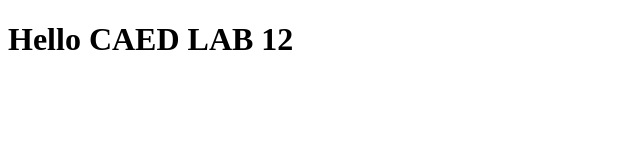
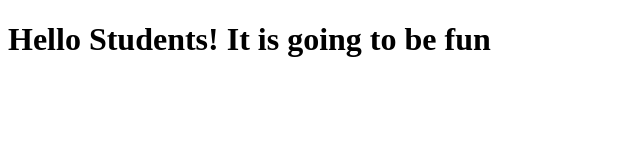
Before and after one commit to damnfarooq/caed-lab12, a plain HTML site: page web1/index.html in a window 1280 px wide. Shown: the whole page, without its empty margins (0-640 px from the left). Drawn offline with Linux system fonts and the light colour scheme.

Commit message:
Small changes to page content

```diff
--- a/web1/index.html
+++ b/web1/index.html
@@ -1,9 +1,9 @@
 <!DOCTYPE html>
 <html>
 <head>
-	<title>Hello CAED LAB 12</title>
+	<title>CAED LAB 12</title>
 </head>
 <body>
-<h1>Hello CAED LAB 12</h1>
+<h1>Hello Students! It is going to be fun</h1>
 </body>
 </html>
```
